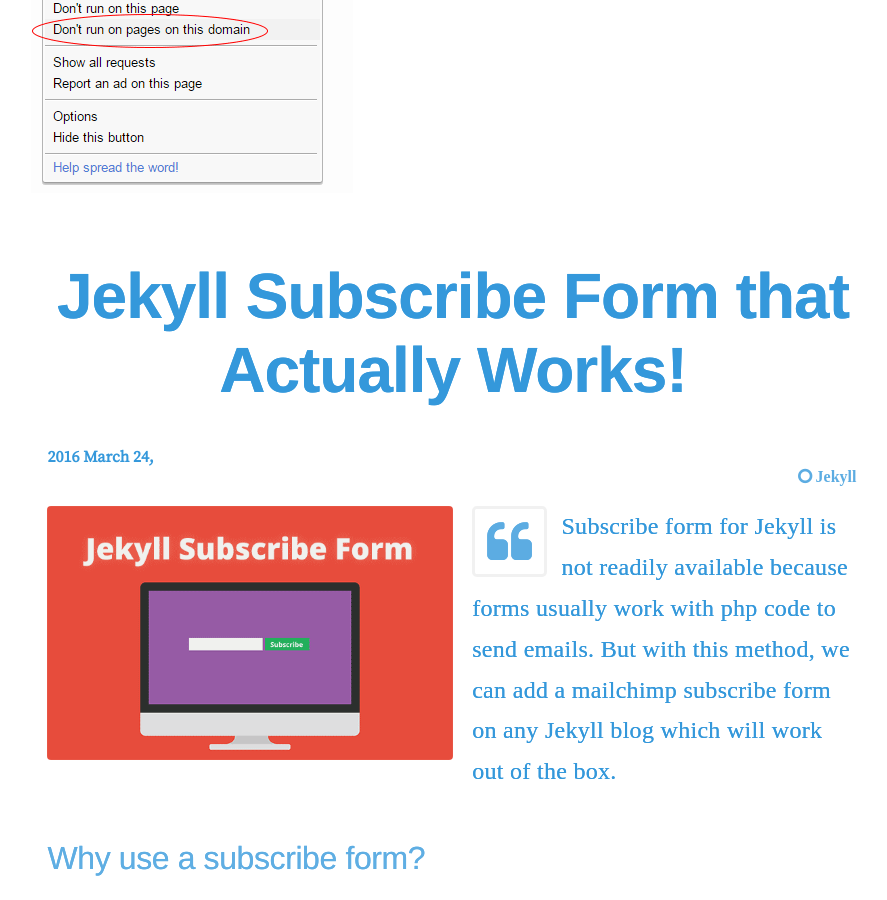
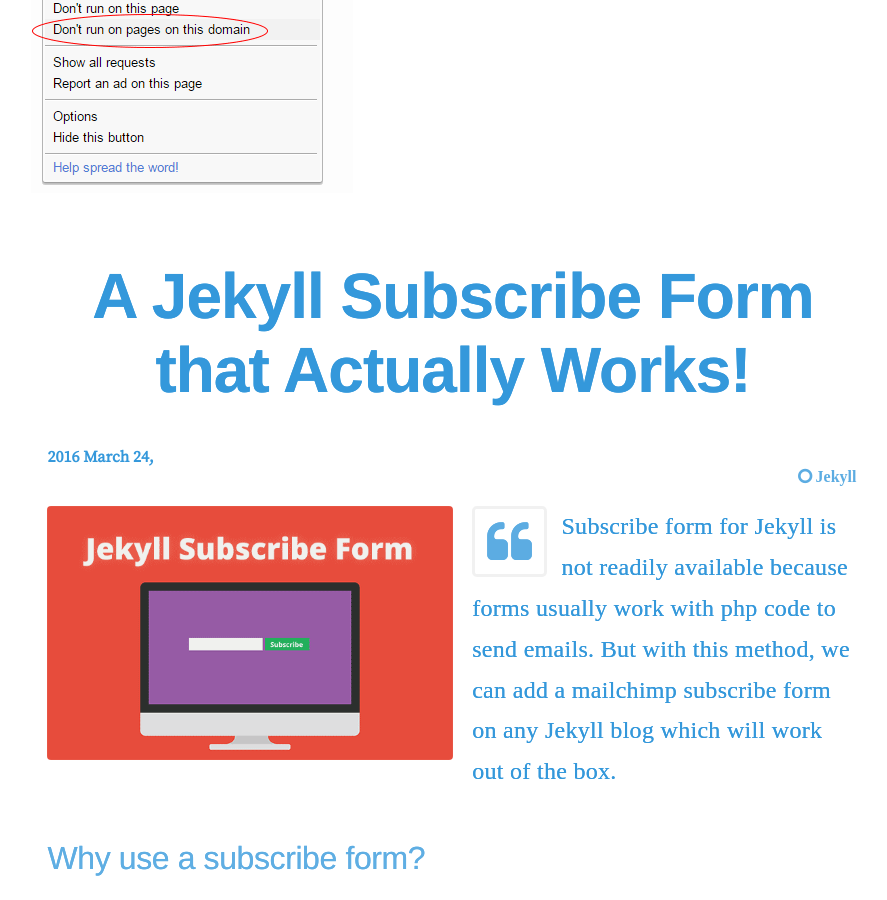
Before and after one commit to virtualous/blog-v3, a Jekyll site: the page built from _posts/2016-03-24-jekyll-subscribe-form.md, in a window 1280 px wide and 900 px high, scrolled down 538 px. Shown: the whole window, without its empty margins (187-1074 px from the left). Built offline with Jekyll 4.4.1, drawn with Linux system fonts in a browser that asks for light colours; comment, search, counter and statistics services are not loaded.

Commit message:
no message

```diff
--- a/_posts/2016-03-24-jekyll-subscribe-form.md
+++ b/_posts/2016-03-24-jekyll-subscribe-form.md
@@ -1,5 +1,5 @@
 ---
-title: Jekyll Subscribe Form that Actually Works!
+title: A Jekyll Subscribe Form that Actually Works!
 desc: Subscribe form for Jekyll is not readily available because forms usually work with php code to send emails. But with this method, we can add a mailchimp subscribe form on any Jekyll blog which will work out of the box.
 keywords:
 author: sharathdt
```
